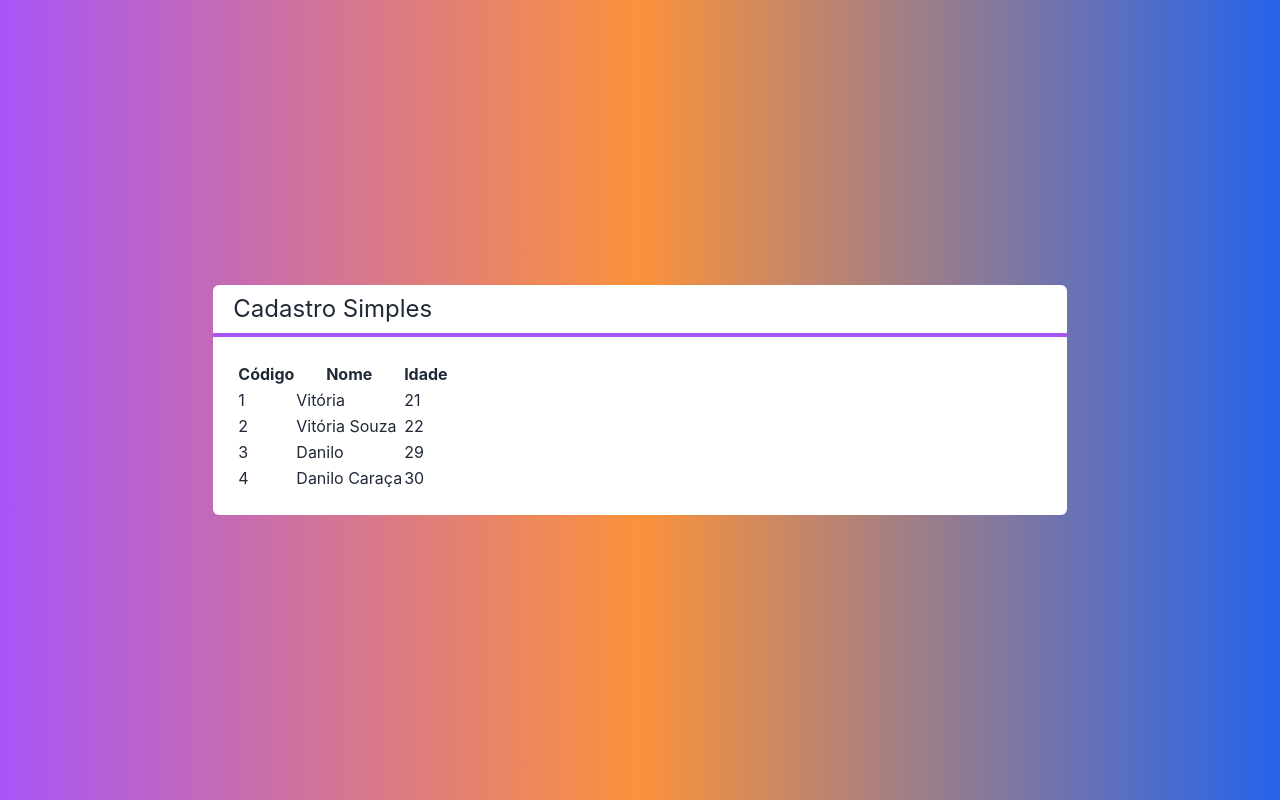
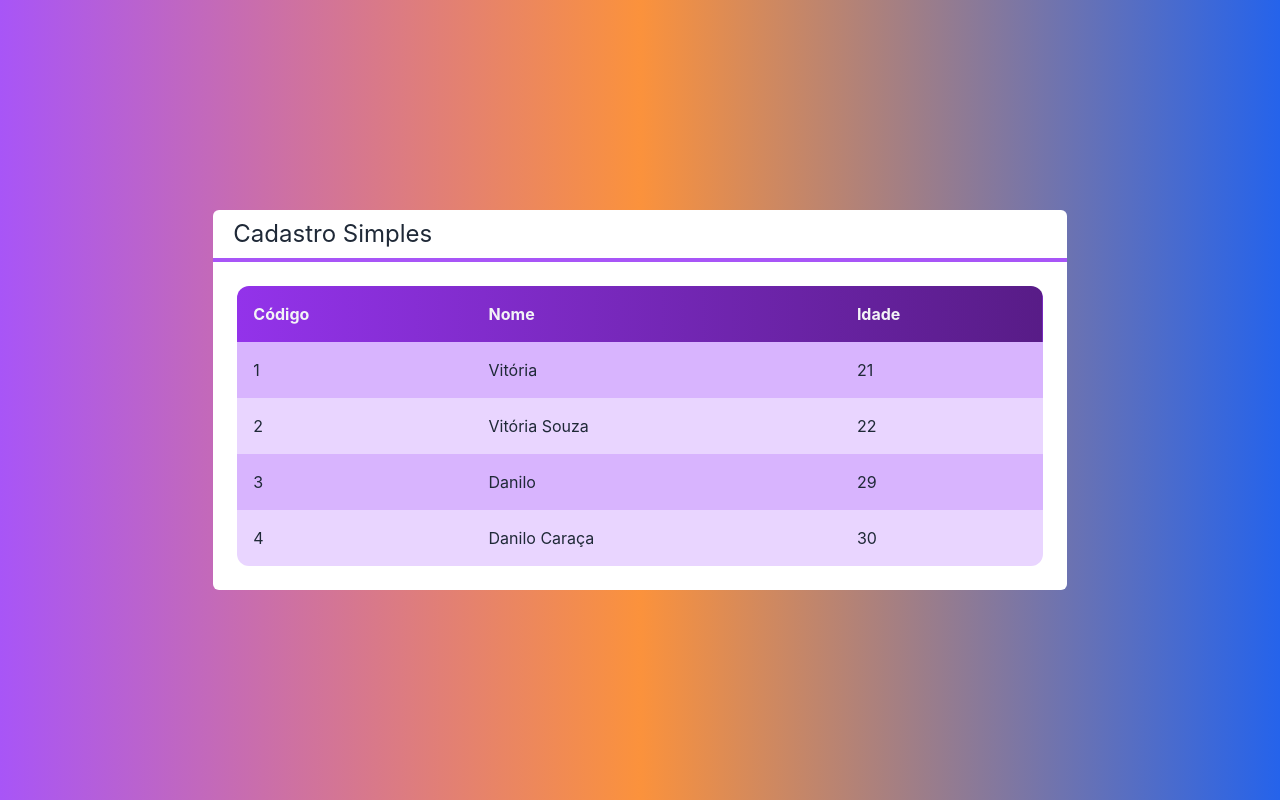
Before and after one commit to SouzaVitoria/Basic-Next.js, a Next.js app in the folder next-crud/: page / in a window 1280 px wide. Built offline with nearby package versions, Linux system fonts and the light colour scheme.

Commit message:
Table component styles

```diff
--- a/next-crud/src/components/Table.tsx
+++ b/next-crud/src/components/Table.tsx
@@ -8,9 +8,9 @@
   function renderHeader() {
     return (
       <tr>
-        <th>Código</th>
-        <th>Nome</th>
-        <th>Idade</th>
+        <th className="text-left p-4">Código</th>
+        <th className="text-left p-4">Nome</th>
+        <th className="text-left p-4">Idade</th>
       </tr>
     );
   }
@@ -18,18 +18,23 @@
   function renderData() {
     return props.clients?.map((client, i) => {
       return (
-        <tr key={client.id}>
-          <td>{client.id}</td>
-          <td>{client.name}</td>
-          <td>{client.age}</td>
+        <tr
+          key={client.id}
+          className={`${i % 2 === 0 ? "bg-purple-300" : "bg-purple-200"} `}
+        >
+          <td className="text-left p-4">{client.id}</td>
+          <td className="text-left p-4">{client.name}</td>
+          <td className="text-left p-4">{client.age}</td>
         </tr>
       );
     });
   }
 
   return (
-    <table>
-      <thead>{renderHeader()}</thead>
+    <table className="w-full rounded-xl overflow-hidden">
+      <thead className="text-gray-100 bg-gradient-to-r from-purple-600 to-purple-900">
+        {renderHeader()}
+      </thead>
       <tbody>{renderData()}</tbody>
     </table>
   );
```
